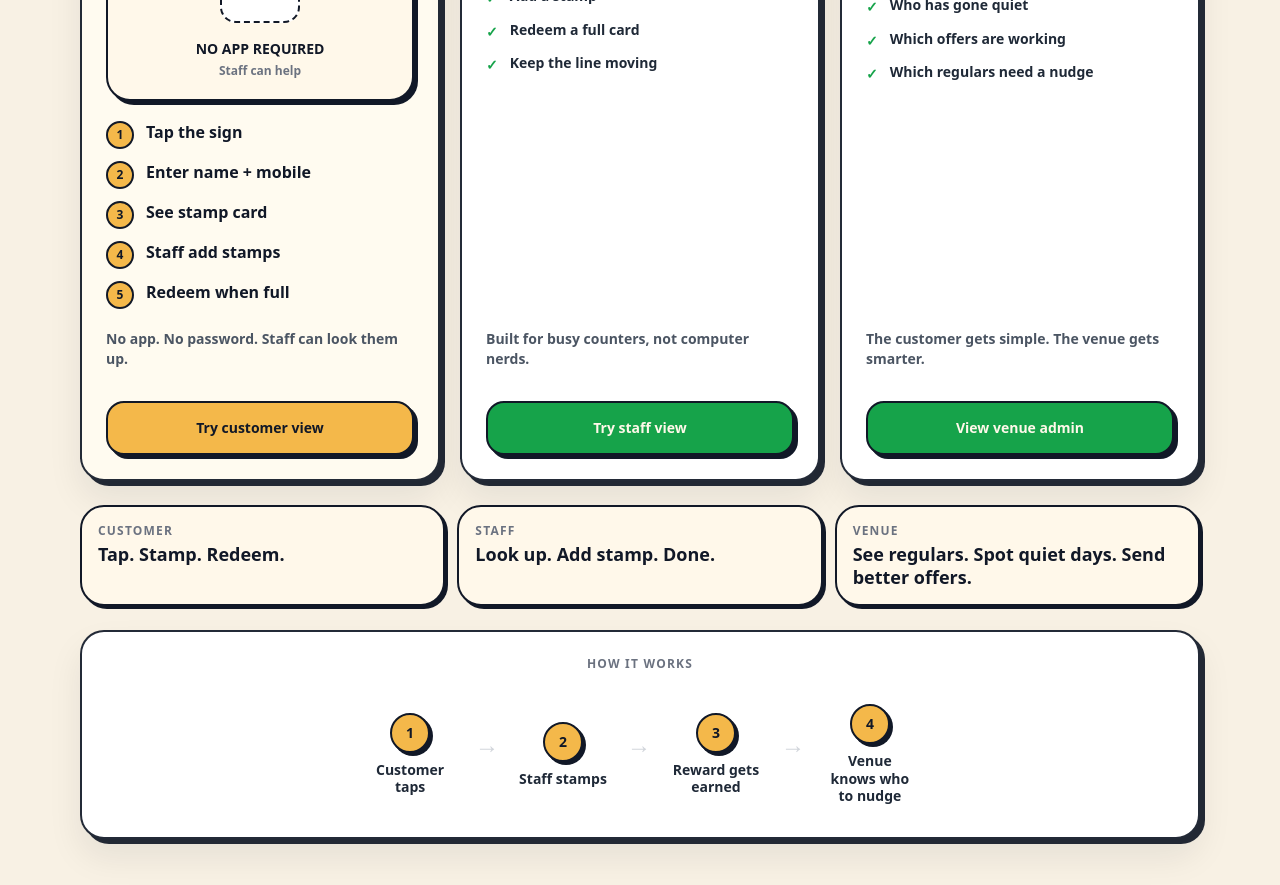
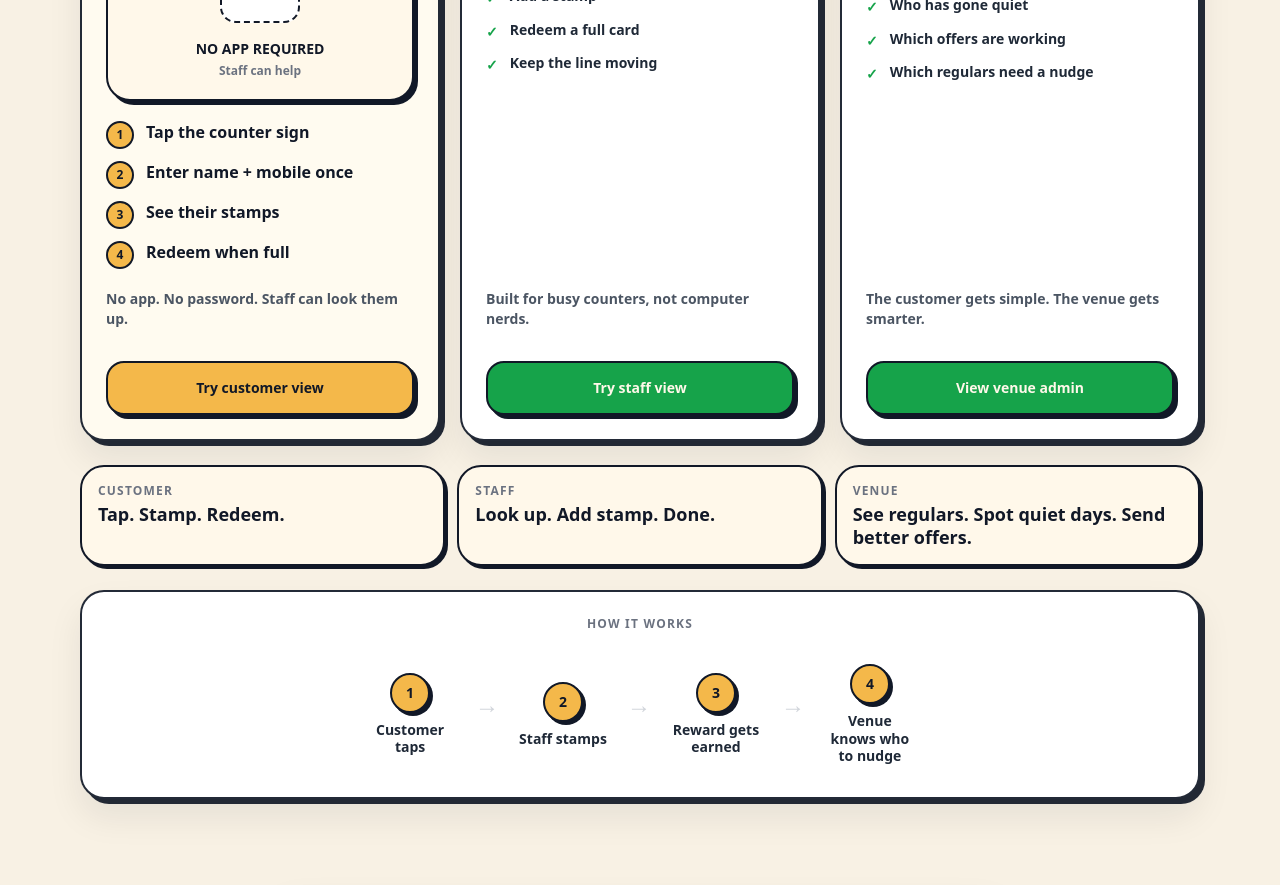
Before and after one commit to mickiely/frother, a React (Vite) app: page / in a window 1280 px wide. Shown: the part 1320-2205 px from the top of the page. Built offline with nearby package versions, Linux system fonts and the light colour scheme; no server answers.

Commit message:
Clarify customer staff and venue views

```diff
--- a/src/pages/LandingPage.jsx
+++ b/src/pages/LandingPage.jsx
@@ -123,10 +123,9 @@ export default function LandingPage() {
 
             <ul className="mt-5 flex flex-col gap-3 flex-1">
               {[
-                'Tap the sign',
-                'Enter name + mobile',
-                'See stamp card',
-                'Staff add stamps',
+                'Tap the counter sign',
+                'Enter name + mobile once',
+                'See their stamps',
                 'Redeem when full',
               ].map((item, index) => (
                 <li key={item} className="flex items-start gap-3 text-base font-black text-gray-900 leading-snug">
```
